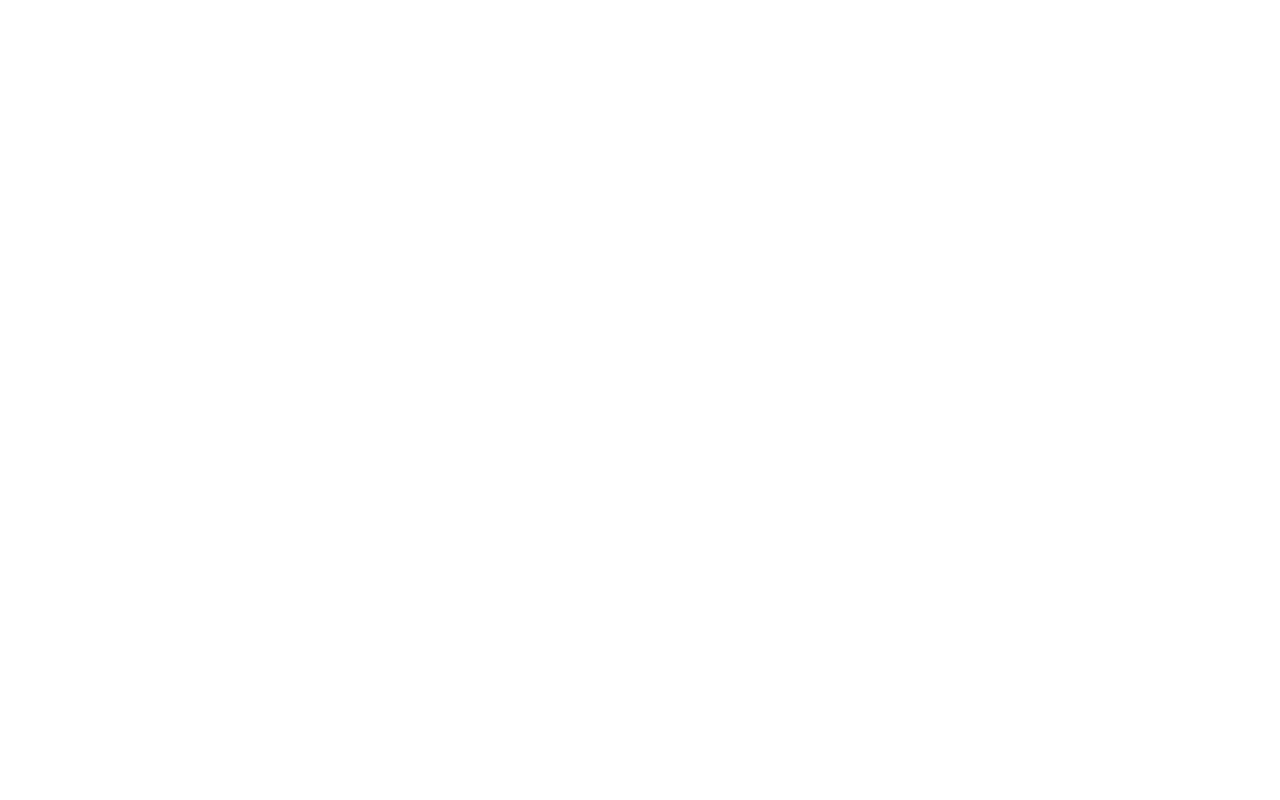
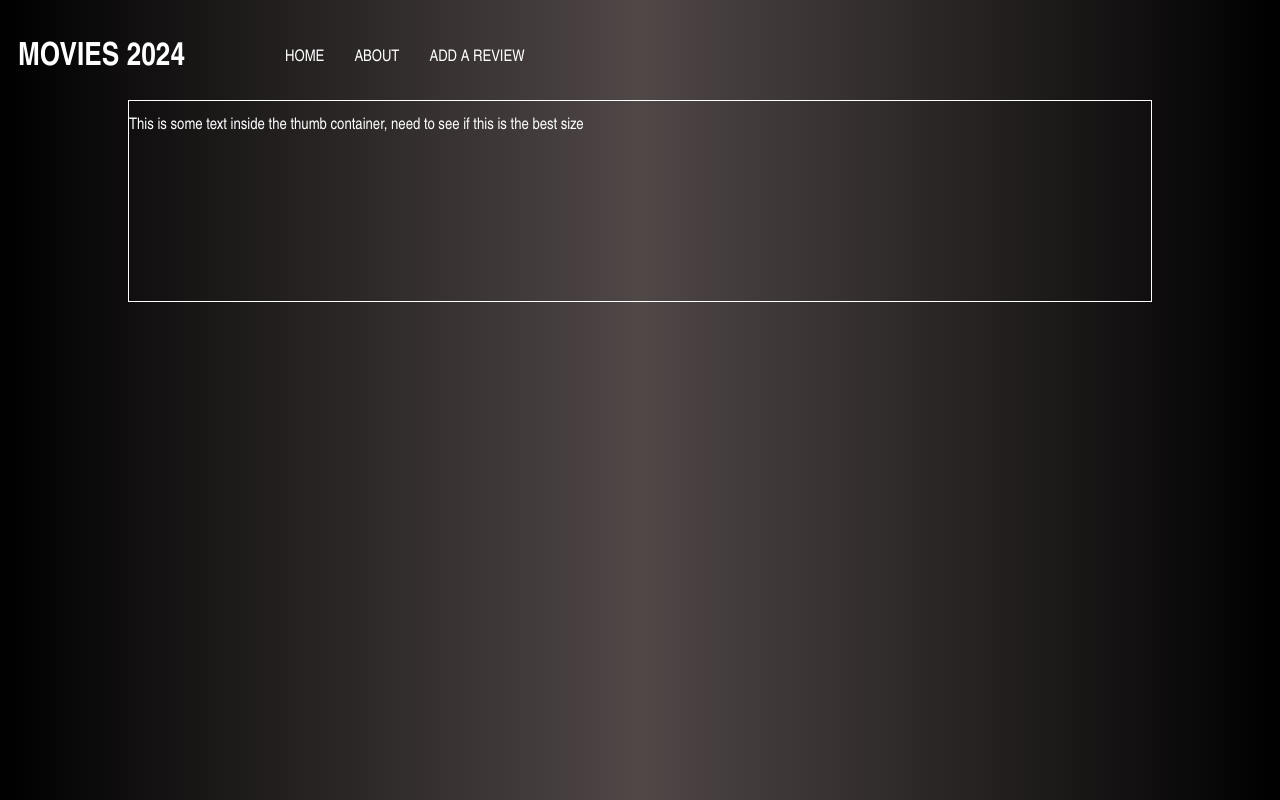
Before and after one commit to nicklormanhall/assessment-week5-movie-review, a website built with Vite: page client/index.html in a window 1280 px wide. Built offline with nearby package versions, Linux system fonts and the light colour scheme.

Commit message:
changes to the index and style file

```diff
--- a/client/index.html
+++ b/client/index.html
@@ -7,5 +7,21 @@
     <link rel="stylesheet" href="./style.css" />
     <title>Movie2024</title>
   </head>
-  <body></body>
+  <body>
+    <header>
+      <h1>MOVIES 2024</h1>
+      <nav>
+        <a href="">HOME</a>
+        <a href="#about">ABOUT</a>
+        <a href="">ADD A REVIEW</a>
+      </nav>
+    </header>
+
+    <div id="thumb-container" role="list">
+      <p>
+        This is some text inside the thumb container, need to see if this is the
+        best size
+      </p>
+    </div>
+  </body>
 </html>
--- /dev/null
+++ b/client/style.css
@@ -0,0 +1,57 @@
+* {
+  font-family: "Arial Narrow", sans-serif;
+  color: white;
+}
+body {
+  background: linear-gradient(to right, black, rgb(80, 71, 71), black);
+  color: white;
+}
+
+header {
+  position: fixed;
+  display: flex;
+  padding: 10px 10px;
+  gap: 100px;
+  align-content: center;
+  z-index: 1;
+}
+
+nav {
+  display: flex;
+  gap: 30px;
+  align-items: center;
+  position: relative;
+}
+
+nav a {
+  align-items: center;
+  text-decoration: none;
+}
+
+nav a:hover {
+  color: rgb(149, 139, 134);
+}
+
+#thumb-container {
+  display: flex;
+  flex-direction: column;
+  flex-wrap: wrap;
+  height: 200px;
+  width: auto;
+  position: absolute;
+  top: 100px;
+  bottom: auto;
+  left: 10%;
+  right: 10%;
+  overflow: scroll;
+  border: 1px solid white;
+}
+
+#thumb-container img {
+  width: 110px;
+  height: 75px;
+  padding: 1px;
+  cursor: pointer;
+  flex-shrink: 0;
+  align-items: center;
+}
```
Also changed, not shown: client/style.js (deleted).
